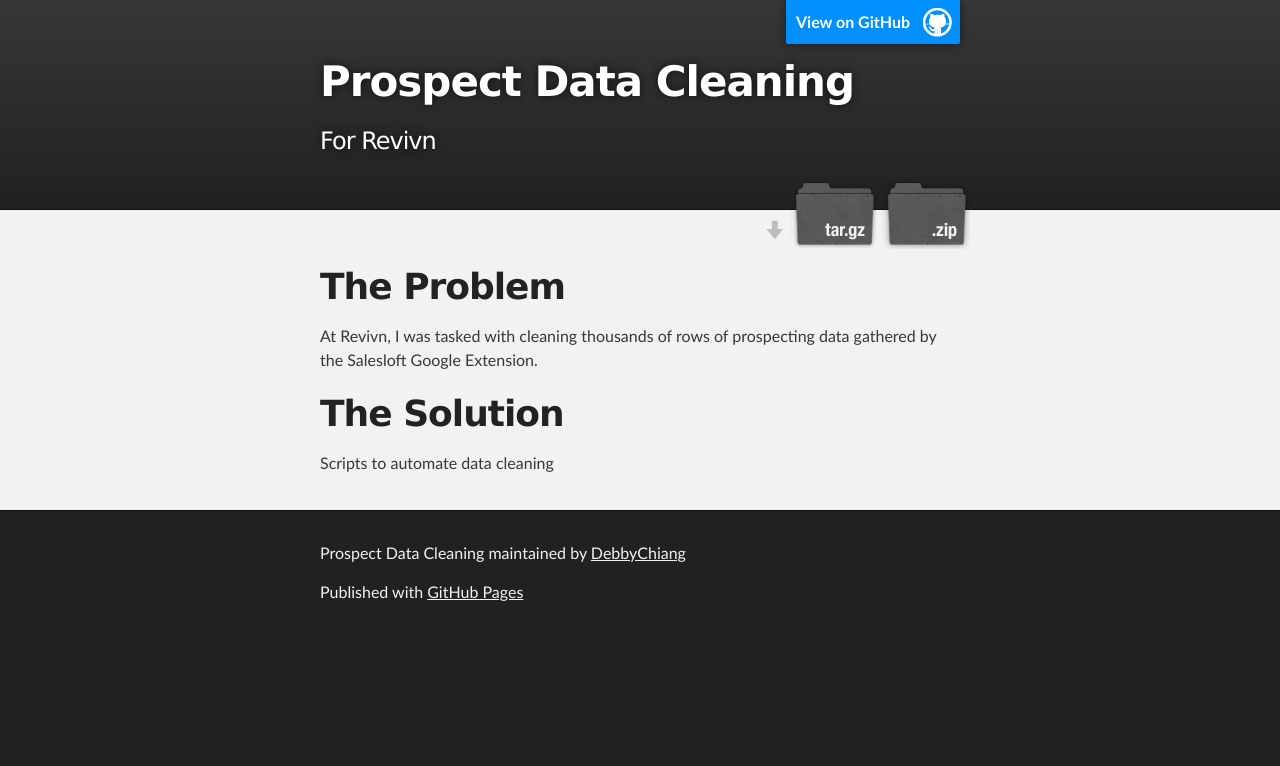
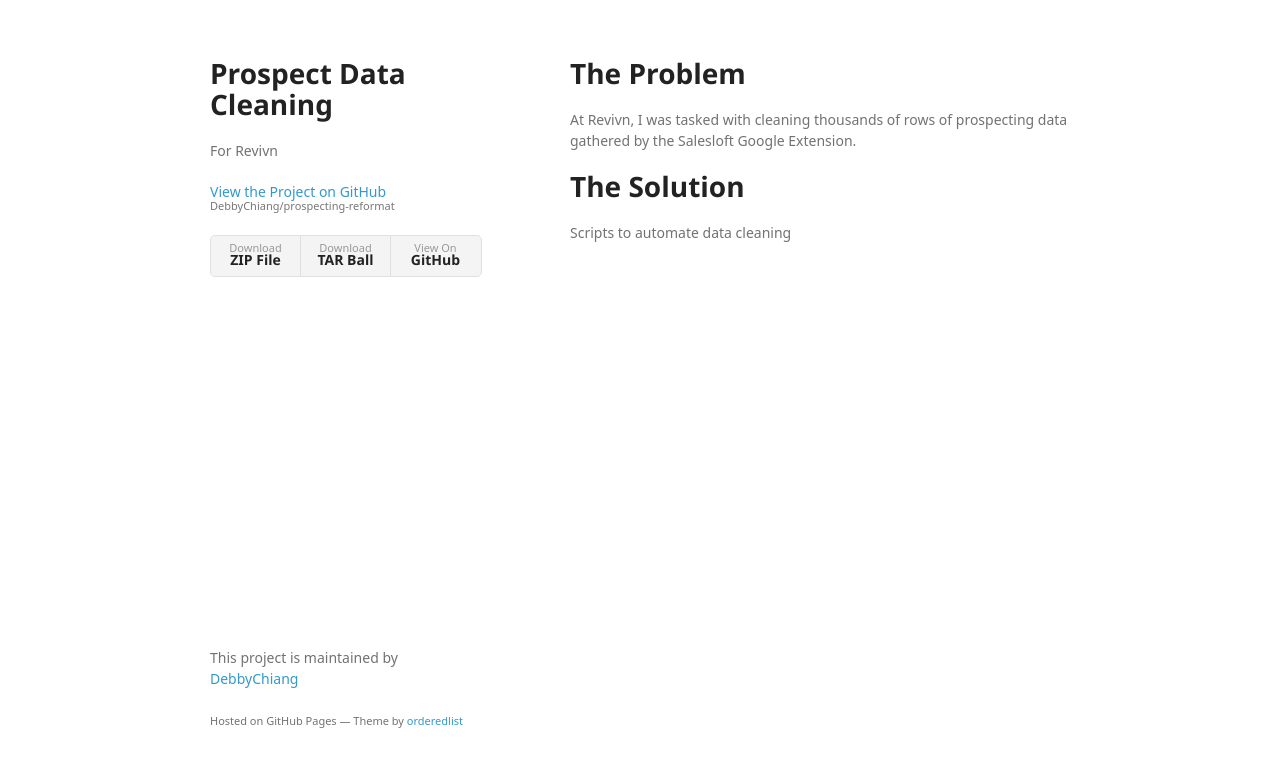
Before and after one commit to DebbyChiang/prospecting-reformat, a plain HTML site: page index.html in a window 1280 px wide. Drawn offline with Linux system fonts and the light colour scheme; a web font is replaced by a local one.

Commit message:
Create gh-pages branch via GitHub

```diff
--- a/index.html
+++ b/index.html
@@ -1,36 +1,33 @@
-<!DOCTYPE html>
+<!doctype html>
 <html>
+  <head>
+    <meta charset="utf-8">
+    <meta http-equiv="X-UA-Compatible" content="chrome=1">
+    <title>Prospect Data Cleaning by DebbyChiang</title>
 
-  <head>
-    <meta charset='utf-8'>
-    <meta http-equiv="X-UA-Compatible" content="chrome=1">
-    <meta name="description" content="Prospect Data Cleaning : For Revivn">
+    <link rel="stylesheet" href="stylesheets/styles.css">
+    <link rel="stylesheet" href="stylesheets/github-light.css">
+    <meta name="viewport" content="width=device-width">
+    <!--[if lt IE 9]>
+    <script src="//html5shiv.googlecode.com/svn/trunk/html5.js"></script>
+    <![endif]-->
+  </head>
+  <body>
+    <div class="wrapper">
+      <header>
+        <h1>Prospect Data Cleaning</h1>
+        <p>For Revivn</p>
 
-    <link rel="stylesheet" type="text/css" media="screen" href="stylesheets/stylesheet.css">
+        <p class="view"><a href="https://github.com/DebbyChiang/prospecting-reformat">View the Project on GitHub <small>DebbyChiang/prospecting-reformat</small></a></p>
 
-    <title>Prospect Data Cleaning</title>
-  </head>
 
-  <body>
-
-    <!-- HEADER -->
-    <div id="header_wrap" class="outer">
-        <header class="inner">
-          <a id="forkme_banner" href="https://github.com/DebbyChiang/prospecting-reformat">View on GitHub</a>
-
-          <h1 id="project_title">Prospect Data Cleaning</h1>
-          <h2 id="project_tagline">For Revivn</h2>
-
-            <section id="downloads">
-              <a class="zip_download_link" href="https://github.com/DebbyChiang/prospecting-reformat/zipball/master">Download this project as a .zip file</a>
-              <a class="tar_download_link" href="https://github.com/DebbyChiang/prospecting-reformat/tarball/master">Download this project as a tar.gz file</a>
-            </section>
-        </header>
-    </div>
-
-    <!-- MAIN CONTENT -->
-    <div id="main_content_wrap" class="outer">
-      <section id="main_content" class="inner">
+        <ul>
+          <li><a href="https://github.com/DebbyChiang/prospecting-reformat/zipball/master">Download <strong>ZIP File</strong></a></li>
+          <li><a href="https://github.com/DebbyChiang/prospecting-reformat/tarball/master">Download <strong>TAR Ball</strong></a></li>
+          <li><a href="https://github.com/DebbyChiang/prospecting-reformat">View On <strong>GitHub</strong></a></li>
+        </ul>
+      </header>
+      <section>
         <h1>
 <a id="the-problem" class="anchor" href="#the-problem" aria-hidden="true"><span aria-hidden="true" class="octicon octicon-link"></span></a>The Problem</h1>
 
@@ -41,17 +38,12 @@
 
 <p>Scripts to automate data cleaning</p>
       </section>
-    </div>
-
-    <!-- FOOTER  -->
-    <div id="footer_wrap" class="outer">
-      <footer class="inner">
-        <p class="copyright">Prospect Data Cleaning maintained by <a href="https://github.com/DebbyChiang">DebbyChiang</a></p>
-        <p>Published with <a href="https://pages.github.com">GitHub Pages</a></p>
+      <footer>
+        <p>This project is maintained by <a href="https://github.com/DebbyChiang">DebbyChiang</a></p>
+        <p><small>Hosted on GitHub Pages &mdash; Theme by <a href="https://github.com/orderedlist">orderedlist</a></small></p>
       </footer>
     </div>
-
-
+    <script src="javascripts/scale.fix.js"></script>
 
   </body>
 </html>
--- /dev/null
+++ b/javascripts/scale.fix.js
@@ -0,0 +1,17 @@
+var metas = document.getElementsByTagName('meta');
+var i;
+if (navigator.userAgent.match(/iPhone/i)) {
+  for (i=0; i<metas.length; i++) {
+    if (metas[i].name == "viewport") {
+      metas[i].content = "width=device-width, minimum-scale=1.0, maximum-scale=1.0";
+    }
+  }
+  document.addEventListener("gesturestart", gestureStart, false);
+}
+function gestureStart() {
+  for (i=0; i<metas.length; i++) {
+    if (metas[i].name == "viewport") {
+      metas[i].content = "width=device-width, minimum-scale=0.25, maximum-scale=1.6";
+    }
+  }
+}
--- /dev/null
+++ b/stylesheets/styles.css
@@ -0,0 +1,324 @@
+@font-face {
+  font-family: 'Noto Sans';
+  font-weight: 400;
+  font-style: normal;
+  src: url('../fonts/Noto-Sans-regular/Noto-Sans-regular.eot');
+  src: url('../fonts/Noto-Sans-regular/Noto-Sans-regular.eot?#iefix') format('embedded-opentype'),
+       local('Noto Sans'),
+       local('Noto-Sans-regular'),
+       url('../fonts/Noto-Sans-regular/Noto-Sans-regular.woff2') format('woff2'),
+       url('../fonts/Noto-Sans-regular/Noto-Sans-regular.woff') format('woff'),
+       url('../fonts/Noto-Sans-regular/Noto-Sans-regular.ttf') format('truetype'),
+       url('../fonts/Noto-Sans-regular/Noto-Sans-regular.svg#NotoSans') format('svg');
+}
+
+@font-face {
+  font-family: 'Noto Sans';
+  font-weight: 700;
+  font-style: normal;
+  src: url('../fonts/Noto-Sans-700/Noto-Sans-700.eot');
+  src: url('../fonts/Noto-Sans-700/Noto-Sans-700.eot?#iefix') format('embedded-opentype'),
+       local('Noto Sans Bold'),
+       local('Noto-Sans-700'),
+       url('../fonts/Noto-Sans-700/Noto-Sans-700.woff2') format('woff2'),
+       url('../fonts/Noto-Sans-700/Noto-Sans-700.woff') format('woff'),
+       url('../fonts/Noto-Sans-700/Noto-Sans-700.ttf') format('truetype'),
+       url('../fonts/Noto-Sans-700/Noto-Sans-700.svg#NotoSans') format('svg');
+}
+
+@font-face {
+  font-family: 'Noto Sans';
+  font-weight: 400;
+  font-style: italic;
+  src: url('../fonts/Noto-Sans-italic/Noto-Sans-italic.eot');
+  src: url('../fonts/Noto-Sans-italic/Noto-Sans-italic.eot?#iefix') format('embedded-opentype'),
+       local('Noto Sans Italic'),
+       local('Noto-Sans-italic'),
+       url('../fonts/Noto-Sans-italic/Noto-Sans-italic.woff2') format('woff2'),
+       url('../fonts/Noto-Sans-italic/Noto-Sans-italic.woff') format('woff'),
+       url('../fonts/Noto-Sans-italic/Noto-Sans-italic.ttf') format('truetype'),
+       url('../fonts/Noto-Sans-italic/Noto-Sans-italic.svg#NotoSans') format('svg');
+}
+
+@font-face {
+  font-family: 'Noto Sans';
+  font-weight: 700;
+  font-style: italic;
+  src: url('../fonts/Noto-Sans-700italic/Noto-Sans-700italic.eot');
+  src: url('../fonts/Noto-Sans-700italic/Noto-Sans-700italic.eot?#iefix') format('embedded-opentype'),
+       local('Noto Sans Bold Italic'),
+       local('Noto-Sans-700italic'),
+       url('../fonts/Noto-Sans-700italic/Noto-Sans-700italic.woff2') format('woff2'),
+       url('../fonts/Noto-Sans-700italic/Noto-Sans-700italic.woff') format('woff'),
+       url('../fonts/Noto-Sans-700italic/Noto-Sans-700italic.ttf') format('truetype'),
+       url('../fonts/Noto-Sans-700italic/Noto-Sans-700italic.svg#NotoSans') format('svg');
+}
+
+body {
+  background-color: #fff;
+  padding:50px;
+  font: 14px/1.5 "Noto Sans", "Helvetica Neue", Helvetica, Arial, sans-serif;
+  color:#727272;
+  font-weight:400;
+}
+
+h1, h2, h3, h4, h5, h6 {
+  color:#222;
+  margin:0 0 20px;
+}
+
+p, ul, ol, table, pre, dl {
+  margin:0 0 20px;
+}
+
+h1, h2, h3 {
+  line-height:1.1;
+}
+
+h1 {
+  font-size:28px;
+}
+
+h2 {
+  color:#393939;
+}
+
+h3, h4, h5, h6 {
+  color:#494949;
+}
+
+a {
+  color:#39c;
+  text-decoration:none;
+}
+
+a:hover {
+  color:#069;
+}
+
+a small {
+  font-size:11px;
+  color:#777;
+  margin-top:-0.3em;
+  display:block;
+}
+
+a:hover small {
+  color:#777;
+}
+
+.wrapper {
+  width:860px;
+  margin:0 auto;
+}
+
+blockquote {
+  border-left:1px solid #e5e5e5;
+  margin:0;
+  padding:0 0 0 20px;
+  font-style:italic;
+}
+
+code, pre {
+  font-family:Monaco, Bitstream Vera Sans Mono, Lucida Console, Terminal, Consolas, Liberation Mono, DejaVu Sans Mono, Courier New, monospace;
+  color:#333;
+  font-size:12px;
+}
+
+pre {
+  padding:8px 15px;
+  background: #f8f8f8;
+  border-radius:5px;
+  border:1px solid #e5e5e5;
+  overflow-x: auto;
+}
+
+table {
+  width:100%;
+  border-collapse:collapse;
+}
+
+th, td {
+  text-align:left;
+  padding:5px 10px;
+  border-bottom:1px solid #e5e5e5;
+}
+
+dt {
+  color:#444;
+  font-weight:700;
+}
+
+th {
+  color:#444;
+}
+
+img {
+  max-width:100%;
+}
+
+header {
+  width:270px;
+  float:left;
+  position:fixed;
+  -webkit-font-smoothing:subpixel-antialiased;
+}
+
+header ul {
+  list-style:none;
+  height:40px;
+  padding:0;
+  background: #f4f4f4;
+  border-radius:5px;
+  border:1px solid #e0e0e0;
+  width:270px;
+}
+
+header li {
+  width:89px;
+  float:left;
+  border-right:1px solid #e0e0e0;
+  height:40px;
+}
+
+header li:first-child a {
+  border-radius:5px 0 0 5px;
+}
+
+header li:last-child a {
+  border-radius:0 5px 5px 0;
+}
+
+header ul a {
+  line-height:1;
+  font-size:11px;
+  color:#999;
+  display:block;
+  text-align:center;
+  padding-top:6px;
+  height:34px;
+}
+
+header ul a:hover {
+  color:#999;
+}
+
+header ul a:active {
+  background-color:#f0f0f0;
+}
+
+strong {
+  color:#222;
+  font-weight:700;
+}
+
+header ul li + li + li {
+  border-right:none;
+  width:89px;
+}
+
+header ul a strong {
+  font-size:14px;
+  display:block;
+  color:#222;
+}
+
+section {
+  width:500px;
+  float:right;
+  padding-bottom:50px;
+}
+
+small {
+  font-size:11px;
+}
+
+hr {
+  border:0;
+  background:#e5e5e5;
+  height:1px;
+  margin:0 0 20px;
+}
+
+footer {
+  width:270px;
+  float:left;
+  position:fixed;
+  bottom:50px;
+  -webkit-font-smoothing:subpixel-antialiased;
+}
+
+@media print, screen and (max-width: 960px) {
+
+  div.wrapper {
+    width:auto;
+    margin:0;
+  }
+
+  header, section, footer {
+    float:none;
+    position:static;
+    width:auto;
+  }
+
+  header {
+    padding-right:320px;
+  }
+
+  section {
+    border:1px solid #e5e5e5;
+    border-width:1px 0;
+    padding:20px 0;
+    margin:0 0 20px;
+  }
+
+  header a small {
+    display:inline;
+  }
+
+  header ul {
+    position:absolute;
+    right:50px;
+    top:52px;
+  }
+}
+
+@media print, screen and (max-width: 720px) {
+  body {
+    word-wrap:break-word;
+  }
+
+  header {
+    padding:0;
+  }
+
+  header ul, header p.view {
+    position:static;
+  }
+
+  pre, code {
+    word-wrap:normal;
+  }
+}
+
+@media print, screen and (max-width: 480px) {
+  body {
+    padding:15px;
+  }
+
+  header ul {
+    width:99%;
+  }
+
+  header li, header ul li + li + li {
+    width:33%;
+  }
+}
+
+@media print {
+  body {
+    padding:0.4in;
+    font-size:12pt;
+    color:#444;
+  }
+}
```
